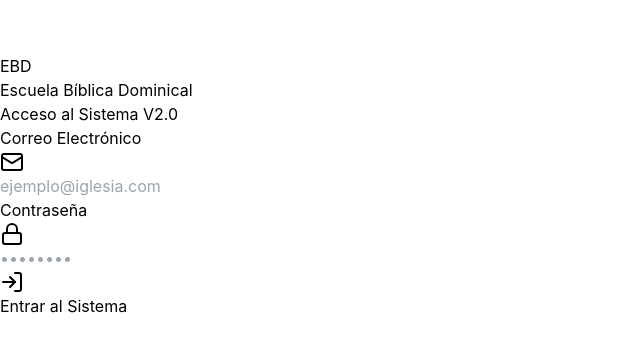
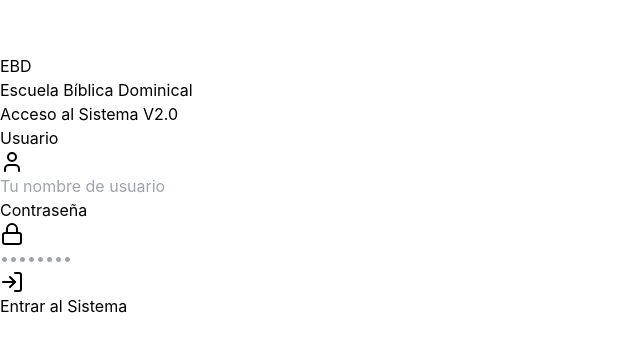
Before and after one commit to AppEBD/SistemaEscuelaBiblica, a React (Vite) app: page /login in a window 1280 px wide. Shown: the part 214-566 px from the top of the page, without its empty margins (0-640 px from the left). Built offline with nearby package versions, Linux system fonts and the light colour scheme.

Commit message:
Update Login.tsx
ajsutable para todos los dispositivos

```diff
--- a/src/pages/auth/Login.tsx
+++ b/src/pages/auth/Login.tsx
@@ -1,126 +1,76 @@
 import React, { useState } from 'react';
-import { useNavigate } from 'react-router-dom';
-import { Mail, Lock, LogIn, AlertCircle } from 'lucide-react';
-import { loginUsuario } from '../../features/auth/services/authService';
-import { useAuthStore } from '../../features/auth/store/authStore';
+import { User, Lock, LogIn } from 'lucide-react';
 
-export default function Login() {
-  const [correo, setCorreo] = useState('');
+const Login = () => {
+  const [username, setUsername] = useState('');
   const [password, setPassword] = useState('');
-  const [error, setError] = useState('');
-  const [cargando, setCargando] = useState(false);
-
-  const setUsuario = useAuthStore((state) => state.setUsuario);
-  const navigate = useNavigate();
-
-  const handleSubmit = async (e: React.FormEvent) => {
-    e.preventDefault();
-    setError('');
-    setCargando(true);
-
-    const result = await loginUsuario(correo, password);
-
-    if (result.success && result.data) {
-      setUsuario(result.data);
-
-      // Magia del enrutador: ¡Redirigimos según el rol!
-      const rol = result.data.clase;
-      if (rol === 'Director') navigate('/admin');
-      else if (rol === 'MAESTRO' || rol === 'AUXILIAR') navigate('/maestro');
-      else if (rol === 'SECRETARIA') navigate('/secretaria');
-      else if (rol === 'TESORERO') navigate('/tesorero');
-      else if (rol === 'LOGISTICA') navigate('/logistica');
-      else navigate('/dashboard');
-
-    } else {
-      setError(result.error || 'Ocurrió un error al iniciar sesión.');
-    }
-
-    setCargando(false);
-  };
 
   return (
-    <div className="min-h-screen bg-slate-100 flex flex-col justify-center py-12 sm:px-6 lg:px-8">
-      <div className="sm:mx-auto sm:w-full sm:max-w-md">
-        <div className="mx-auto w-20 h-20 bg-indigo-600 rounded-full flex items-center justify-center shadow-lg shadow-indigo-200 mb-4">
-          <span className="text-white text-3xl font-black">EBD</span>
+    <div className="min-h-screen w-full flex items-center justify-center bg-gray-50 p-4">
+      {/* Contenedor principal: Ajustable en ancho según el dispositivo */}
+      <div className="w-full max-w-md bg-white rounded-2xl shadow-xl p-8 space-y-8">
+
+        <div className="text-center">
+          <div className="mx-auto h-16 w-16 bg-blue-600 rounded-full flex items-center justify-center mb-4">
+            <span className="text-white text-2xl font-bold">EBD</span>
           </div>
-        <h2 className="text-center text-3xl font-black text-slate-800 tracking-tight">
+          <h2 className="text-2xl md:text-3xl font-extrabold text-gray-900">
             Escuela Bíblica Dominical
           </h2>
-        <p className="mt-2 text-center text-sm font-bold text-slate-500 uppercase tracking-widest">
-          Acceso al Sistema V2.0
-        </p>
+          <p className="mt-2 text-sm text-gray-600">Acceso al Sistema V2.0</p>
         </div>
 
-      <div className="mt-8 sm:mx-auto sm:w-full sm:max-w-md">
-        <div className="bg-white py-8 px-4 shadow-xl sm:rounded-3xl sm:px-10 border border-slate-100 mx-2">
-          <form className="space-y-6" onSubmit={handleSubmit}>
-
-            {error && (
-              <div className="bg-rose-50 p-4 rounded-2xl flex items-center shadow-sm border border-rose-100 animate-in fade-in">
-                <AlertCircle className="text-rose-500 mr-3 w-5 h-5 shrink-0" />
-                <p className="text-xs font-bold text-rose-700">{error}</p>
-              </div>
-            )}
-
+        <form className="mt-8 space-y-6">
+          <div className="space-y-4">
+            {/* Cambiado de Correo a Usuario */}
             <div>
-              <label className="block text-[10px] font-bold text-slate-400 uppercase tracking-widest mb-2 ml-1">
-                Correo Electrónico
-              </label>
-              <div className="relative">
-                <div className="absolute inset-y-0 left-0 pl-4 flex items-center pointer-events-none">
-                  <Mail className="h-5 w-5 text-slate-300" />
+              <label className="block text-sm font-medium text-gray-700">Usuario</label>
+              <div className="mt-1 relative">
+                <div className="absolute inset-y-0 left-0 pl-3 flex items-center pointer-events-none">
+                  <User className="h-5 w-5 text-gray-400" />
                 </div>
                 <input
-                  type="email"
+                  type="text"
                   required
-                  value={correo}
-                  onChange={(e) => setCorreo(e.target.value)}
-                  className="block w-full pl-12 pr-4 py-4 bg-slate-50 border border-slate-200 rounded-2xl text-sm font-bold text-slate-700 placeholder-slate-400 focus:outline-none focus:ring-2 focus:ring-indigo-500 focus:border-transparent transition-all"
-                  placeholder="ejemplo@iglesia.com"
+                  className="block w-full pl-10 pr-3 py-3 border border-gray-300 rounded-lg focus:ring-blue-500 focus:border-blue-500 text-base"
+                  placeholder="Tu nombre de usuario"
+                  value={username}
+                  onChange={(e) => setUsername(e.target.value)}
                 />
               </div>
             </div>
 
             <div>
-              <label className="block text-[10px] font-bold text-slate-400 uppercase tracking-widest mb-2 ml-1">
-                Contraseña
-              </label>
-              <div className="relative">
-                <div className="absolute inset-y-0 left-0 pl-4 flex items-center pointer-events-none">
-                  <Lock className="h-5 w-5 text-slate-300" />
+              <label className="block text-sm font-medium text-gray-700">Contraseña</label>
+              <div className="mt-1 relative">
+                <div className="absolute inset-y-0 left-0 pl-3 flex items-center pointer-events-none">
+                  <Lock className="h-5 w-5 text-gray-400" />
                 </div>
                 <input
                   type="password"
                   required
+                  className="block w-full pl-10 pr-3 py-3 border border-gray-300 rounded-lg focus:ring-blue-500 focus:border-blue-500 text-base"
+                  placeholder="••••••••"
                   value={password}
                   onChange={(e) => setPassword(e.target.value)}
-                  className="block w-full pl-12 pr-4 py-4 bg-slate-50 border border-slate-200 rounded-2xl text-sm font-bold text-slate-700 placeholder-slate-400 focus:outline-none focus:ring-2 focus:ring-indigo-500 focus:border-transparent transition-all"
-                  placeholder="••••••••"
                 />
+              </div>
             </div>
           </div>
 
           <button
             type="submit"
-              disabled={cargando}
-              className={`w-full flex justify-center items-center py-4 px-4 border border-transparent rounded-2xl shadow-lg text-sm font-black text-white transition-all active:scale-95 ${
-                cargando ? 'bg-indigo-400 cursor-not-allowed' : 'bg-indigo-600 hover:bg-indigo-700 shadow-indigo-200'
-              }`}
+            className="group relative w-full flex justify-center py-3 px-4 border border-transparent text-sm font-medium rounded-lg text-white bg-blue-600 hover:bg-blue-700 focus:outline-none focus:ring-2 focus:ring-offset-2 focus:ring-blue-500 transition-colors"
           >
-              {cargando ? (
-                'Verificando credenciales...'
-              ) : (
-                <>
-                  <LogIn className="w-5 h-5 mr-2" />
+            <span className="absolute left-0 inset-y-0 flex items-center pl-3">
+              <LogIn className="h-5 w-5 text-blue-300" />
+            </span>
             Entrar al Sistema
-                </>
-              )}
           </button>
         </form>
       </div>
     </div>
-    </div>
   );
-}
+};
+
+export default Login;
```
Lines whose indentation alone changed are shown as unchanged.
